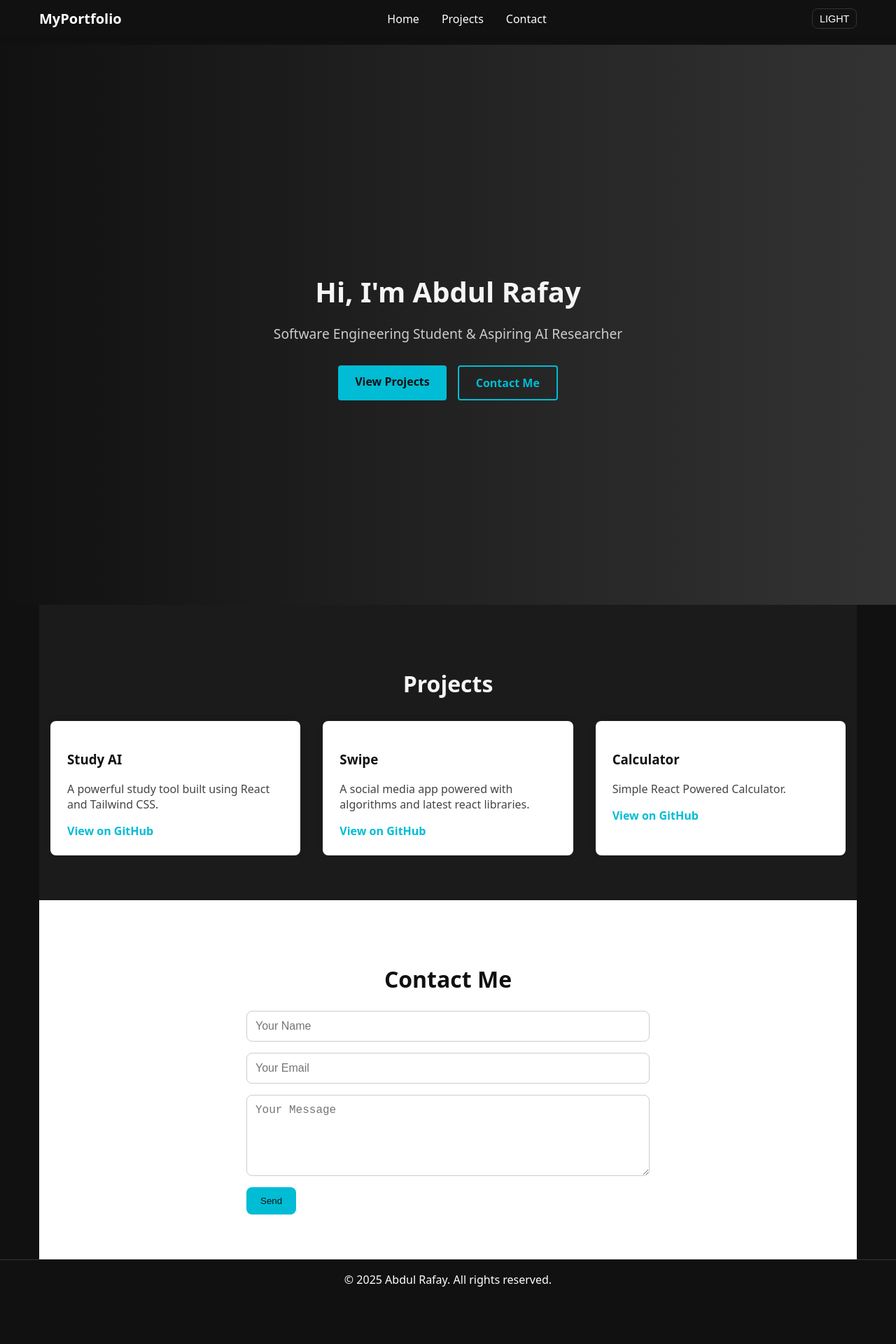
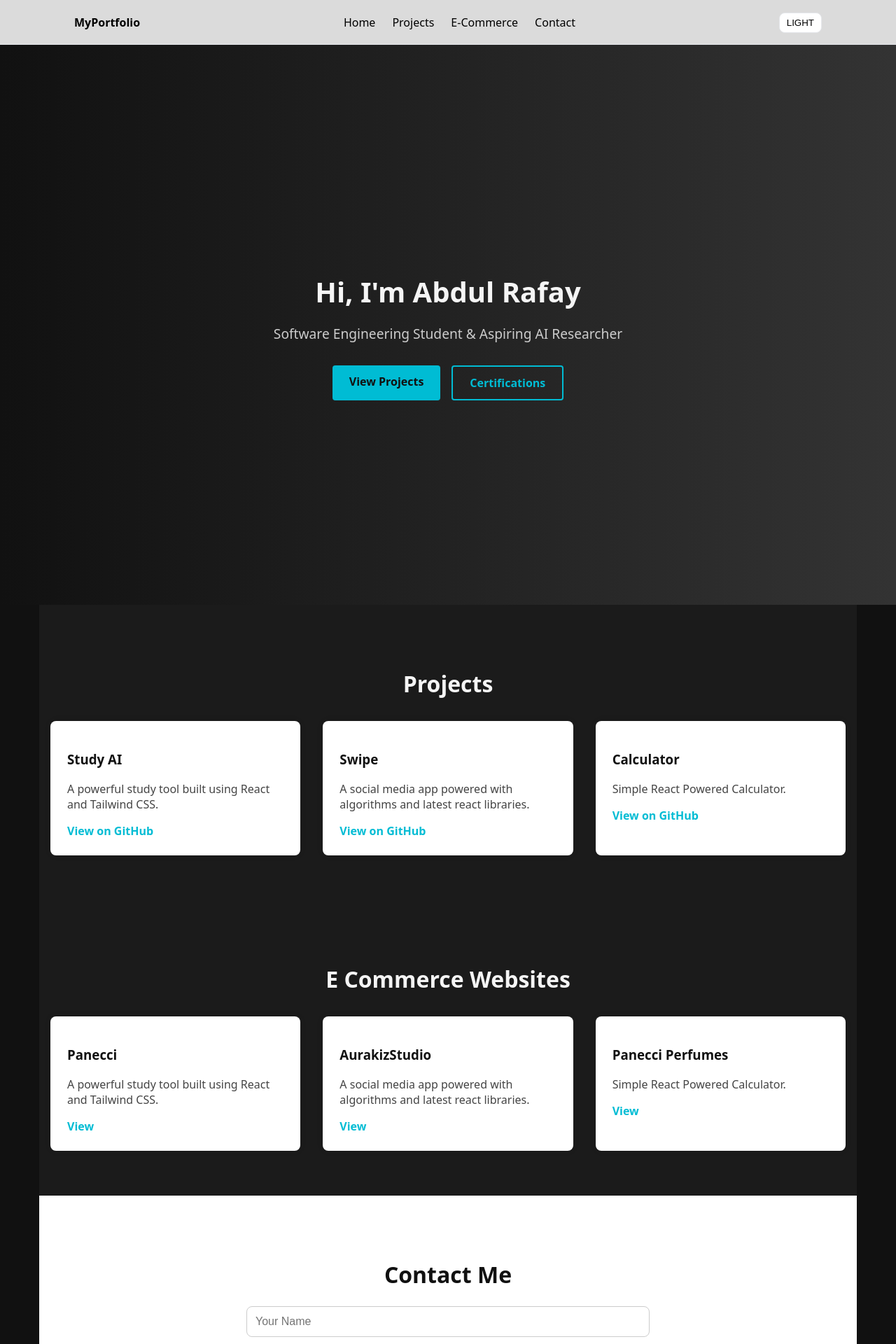
Before and after one commit to ARafay97/my-portfolio, a React (Vite) app: page / in a window 1280 px wide. Shown: the top 1920 px of the page at 70% size. Before the commit the page ends 1856 px from the top, so only its background shows below. Built offline with nearby package versions, Linux system fonts and the light colour scheme.

Commit message:
Upated links to certfications and websites

```diff
--- a/src/App.jsx
+++ b/src/App.jsx
@@ -3,6 +3,9 @@ import Hero from './components/Hero';
 import Projects from './components/Projects';
 import Contact from './components/Contact';
 import Footer from './components/Footer';
+import ECommerce from './components/ECommerce';
+
+
 
 function App() {
   return (
@@ -12,6 +15,7 @@ function App() {
         <Hero />
         <div className="container">
           <Projects />
+          <ECommerce />
           <Contact />
         </div>
       </main>
--- /dev/null
+++ b/src/components/ECommerce.jsx
@@ -0,0 +1,27 @@
+import styles from "./ECommerce.module.css"
+
+const sites = [
+  { title: "Panecci", description: "A powerful study tool built using React and Tailwind CSS.", link: "https://www.tiktok.com/@panecci" },
+  { title: "AurakizStudio", description: "A social media app powered with algorithms and latest react libraries.", link: "https://www.etsy.com/shop/AURAKIZStudio" },
+  { title: "Panecci Perfumes", description: "Simple React Powered Calculator.", link: "https://www.tiktok.com/@panecci" }
+];
+
+function Sites() {
+  return (
+    <section className={styles.sites} id="sites">
+      <div className="container">
+        <h2 className={styles.heading}>E Commerce Websites</h2>
+        <div className={styles.grid}>
+          {sites.map(p => (
+            <article key={p.title} className={styles.card}>
+              <h3>{p.title}</h3>
+              <p>{p.description}</p>
+              <a href={p.link} target="_blank" rel="noopener noreferrer" aria-label={`View ${p.title} `}>View</a>
+            </article>
+          ))}
+        </div>
+      </div>
+    </section>
+  );
+}
+export default Sites;
--- /dev/null
+++ b/src/components/Ecommerce.module.css
@@ -0,0 +1,7 @@
+.sites { padding: 4rem 0; background: var(--card-bg); color: var(--text); }
+.heading { text-align: center; font-size: 2rem; margin-bottom: 2rem; }
+.grid { display:grid; gap:2rem; grid-template-columns:repeat(auto-fit, minmax(280px,1fr)); min-width:0; }
+.card { background:#fff; color:#111; padding:1.5rem; border-radius:8px; box-shadow:0 0 12px rgba(0,0,0,.05); transition: transform .3s ease; }
+.card:hover { transform: translateY(-5px); }
+.card p { color:#444; margin-bottom:1rem; }
+.card a { color:#00bcd4; font-weight:700; text-decoration:none; }
--- a/src/components/Hero.jsx
+++ b/src/components/Hero.jsx
@@ -30,7 +30,7 @@ function Hero() {
           transition={{ delay: 0.6 }}
         >
           <a href="#projects" className={styles.btnPrimary}>View Projects</a>
-          <a href="#contact" className={styles.btnSecondary}>Contact Me</a>
+          <a href="https://www.credly.com/users/abdul-rafay.f85aca10" className={styles.btnSecondary}>Certifications</a>
         </motion.div>
       </div>
     </section>
--- a/src/components/Navbar.jsx
+++ b/src/components/Navbar.jsx
@@ -1,4 +1,4 @@
-import { useEffect, useState } from 'react';
+/*import { useEffect, useState } from 'react';
 import styles from './Navbar.module.css';
 
 function Navbar() {
@@ -18,6 +18,7 @@ function Navbar() {
         <ul className={`${styles.menu} ${menuOpen ? styles.showMenu : ''}`}>
           <li><a href="#home" className={styles.link}>Home</a></li>
           <li><a href="#projects" className={styles.link}>Projects</a></li>
+          <li><a href="#sites" className={styles.link}>E-Commerce</a></li>
           <li><a href="#contact" className={styles.link}>Contact</a></li>
         </ul>
 
@@ -46,3 +47,86 @@ function Navbar() {
   );
 }
 export default Navbar;
+*/
+
+import { useEffect, useMemo, useState } from 'react';
+import styles from './Navbar.module.css';
+
+function safeStorageGet(key, fallback) {
+  try {
+    const v = localStorage.getItem(key);
+    return v === null ? fallback : v === 'true';
+  } catch { return fallback; }
+}
+function safeStorageSet(key, value) {
+  try { localStorage.setItem(key, String(value)); } catch {}
+}
+
+export default function Navbar() {
+  const [darkMode, setDarkMode] = useState(() => safeStorageGet('darkMode', false));
+  const [menuOpen, setMenuOpen] = useState(false);
+
+  useEffect(() => {
+    document.body.classList.toggle('dark', darkMode);
+    safeStorageSet('darkMode', darkMode);
+  }, [darkMode]);
+
+  // Close menu on hash navigation
+  useEffect(() => {
+    const onHash = () => setMenuOpen(false);
+    window.addEventListener('hashchange', onHash);
+    return () => window.removeEventListener('hashchange', onHash);
+  }, []);
+
+  return (
+    <nav className={styles.nav} role="navigation" aria-label="Main">
+      <div className={styles.navInner}>
+        <a href="#home" className={styles.logo}>MyPortfolio</a>
+
+        <ul className={`${styles.menu} ${menuOpen ? styles.showMenu : ''}`}>
+          <li><a href="#home" className={styles.link} onClick={() => setMenuOpen(false)}>Home</a></li>
+          <li><a href="#projects" className={styles.link} onClick={() => setMenuOpen(false)}>Projects</a></li>
+          <li><a href="#sites" className={styles.link} onClick={() => setMenuOpen(false)}>E-Commerce</a></li>
+          <li><a href="#contact" className={styles.link} onClick={() => setMenuOpen(false)}>Contact</a></li>
+        </ul>
+
+        <div className={styles.actions}>
+          <button
+            type="button"
+            className={styles.toggle}
+            onClick={() => setDarkMode(v => !v)}
+            aria-pressed={darkMode}
+            aria-label="Toggle dark mode"
+          >
+            {darkMode ? 'DARK' : 'LIGHT'}
+          </button>
+
+          <button
+            type="button"
+            className={styles.hamburger}
+            onClick={() => setMenuOpen(v => !v)}
+            aria-label="Toggle menu"
+            aria-expanded={menuOpen}
+            aria-controls="mobile-menu"
+          >
+            <span className={styles.bar} />
+            <span className={styles.bar} />
+            <span className={styles.bar} />
+          </button>
+        </div>
+      </div>
+
+      <div
+        id="mobile-menu"
+        className={`${styles.mobilePanel} ${menuOpen ? styles.mobileOpen : ''}`}
+      >
+        <ul className={styles.mobileList}>
+          <li><a href="#home" onClick={() => setMenuOpen(false)}>Home</a></li>
+          <li><a href="#projects" onClick={() => setMenuOpen(false)}>Projects</a></li>
+          <li><a href="#sites" onClick={() => setMenuOpen(false)}>E-Commerce</a></li>
+          <li><a href="#contact" onClick={() => setMenuOpen(false)}>Contact</a></li>
+        </ul>
+      </div>
+    </nav>
+  );
+}
--- a/src/components/Navbar.module.css
+++ b/src/components/Navbar.module.css
@@ -1,23 +1,48 @@
-.nav { position: fixed; top: 0; left: 0; right: 0; z-index: 1000; background:#111; color:#fff; box-shadow:0 2px 5px rgba(0,0,0,.2); overflow-x: clip; }
-.navInner { display:flex; align-items:center; justify-content:space-between; max-width:1200px; margin:0 auto; padding:.75rem 1rem; gap:.75rem; min-width:0; }
-.logo { margin:0; font-size:1.25rem; font-weight:700; white-space:nowrap; }
-.menu { display:flex; align-items:center; gap:1rem; margin:0; padding:0; list-style:none; flex-wrap:wrap; min-width:0; }
-.link { color:inherit; text-decoration:none; padding:.25rem .5rem; }
-.link:hover { color:#00bcd4; }
-.actions { display:flex; align-items:center; gap:.5rem; }
-.toggle { background:none; border:1px solid #333; color:inherit; font-size:.9rem; padding:.35rem .6rem; border-radius:8px; cursor:pointer; }
+.nav {
+  position: fixed;
+  top: 0; left: 0; right: 0;
+  height: 64px;
+  background: rgba(255,255,255,0.85);
+  backdrop-filter: blur(6px);
+  border-bottom: 1px solid #e5e7eb;
+  z-index: 1000; /* <- above everything */
+}
 
-/* Hamburger */
-.hamburger { display:none; flex-direction:column; justify-content:space-between; width:24px; height:18px; background:none; border:none; padding:0; color:inherit; cursor:pointer; }
-.bar { width:100%; height:3px; background:currentColor; border-radius:2px; }
+.navInner {
+  max-width: 1100px;
+  margin: 0 auto;
+  height: 64px;
+  padding: 0 16px;
+  display: flex; align-items: center; justify-content: space-between;
+}
 
-/* Mobile dropdown */
-@media (max-width: 768px) {
-  .hamburger { display:flex; }
-  .menu {
-    position:absolute; top:100%; left:0; right:0;
-    display:none; flex-direction:column; gap:1rem;
-    background:#111; padding:1rem;
-  }
-  .showMenu { display:flex; }
+.logo { font-weight: 700; text-decoration: none; color:#000; }
+
+/* Desktop menu */
+.menu { display: none; gap: 24px; list-style: none; margin: 0; padding: 0; }
+.link { text-decoration: none; color:#000; }
+.actions { display: flex; gap: 12px; align-items: center; }
+
+.toggle { padding: 6px 10px; border: 1px solid #e5e7eb; border-radius: 8px; background: white; }
+.hamburger { display: inline-flex; flex-direction: column; gap: 4px; padding: 10px;
+  border: 1px solid #e5e7eb; border-radius: 10px; background: white; position: relative; z-index: 1001; }
+.bar { width: 22px; height: 2px; background: #111; display: block; }
+
+/* Mobile panel (collapsible) */
+.mobilePanel {
+  position: absolute; top: 64px; left: 0; right: 0;
+  max-height: 0; overflow: hidden;
+  background: white; border-bottom: 1px solid #e5e7eb;
+  transition: max-height 0.3s ease;
 }
+.mobileOpen { max-height: 260px; }
+.mobileList { list-style: none; margin: 0; padding: 12px 16px; }
+.mobileList a { display: block; padding: 10px 0; text-decoration: none; color:#000; }
+
+/* Breakpoint: show desktop menu, hide mobile controls */
+@media (min-width: 768px) {
+  .menu { display: flex; }
+  .showMenu { display: flex; } /* (for completeness) */
+  .hamburger { display: none; }
+  .mobilePanel { display: none; }
+}
--- a/src/components/Projects.jsx
+++ b/src/components/Projects.jsx
@@ -4,6 +4,7 @@ const projects = [
   { title: "Study AI", description: "A powerful study tool built using React and Tailwind CSS.", link: "https://github.com/ARafay97/StudyAI" },
   { title: "Swipe", description: "A social media app powered with algorithms and latest react libraries.", link: "https://github.com/yourusername/train-management" },
   { title: "Calculator", description: "Simple React Powered Calculator.", link: "https://github.com/ARafay97/Calculator" }
+
 ];
 
 function Projects() {
```
